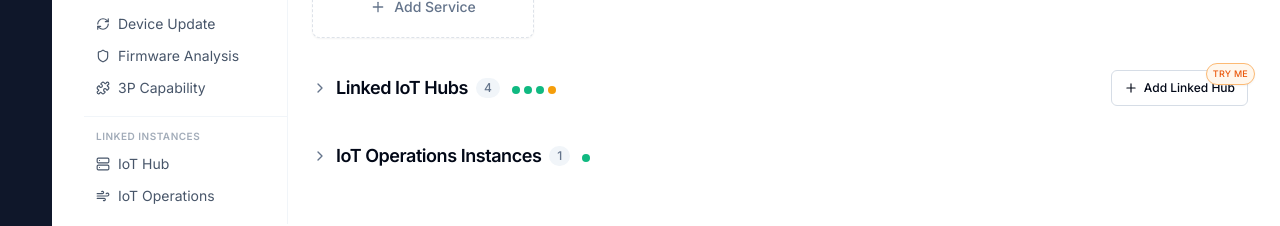
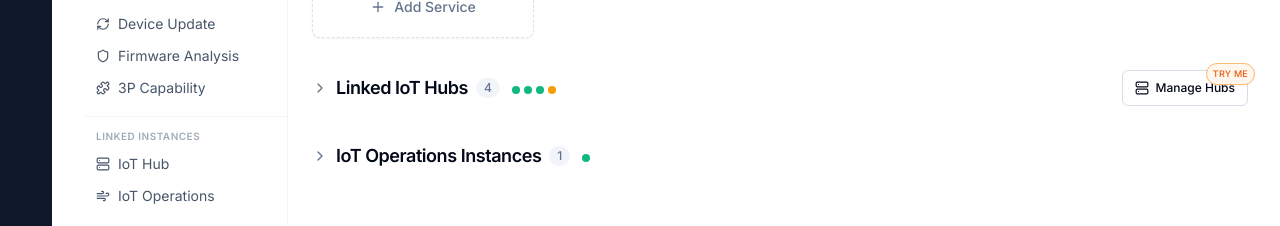
Before and after one commit to dimatx/dimatokar-ui-prototyping-microsoft, a React (Vite) app: page /adr-namespace in a window 1280 px wide. Shown: the part 528-754 px from the top of the page. Built offline with nearby package versions, Linux system fonts and the light colour scheme.

Commit message:
Dashboard: Manage Hubs navigates to IoT Hub page; Add Linked Hub stays on IoT Hub page

```diff
--- a/src/workflows/adr-namespace/Page.tsx
+++ b/src/workflows/adr-namespace/Page.tsx
@@ -680,15 +680,14 @@ export default function AdrNamespacePage() {
               className="gap-1.5 text-xs relative"
               onClick={(e) => {
                 e.stopPropagation()
-                setShowHubPicker(true)
+                navigateTo('iot-hub')
               }}
-              disabled={unlinkedHubs.length === 0}
             >
               <span className="absolute -right-2 -top-2 z-10 rounded-full border border-orange-300 bg-orange-50 px-1.5 py-0.5 text-[9px] font-medium text-orange-600 tracking-wide uppercase shadow-sm">
                 try me
               </span>
-              <Plus className="h-3.5 w-3.5" />
-              Add Linked Hub
+              <Server className="h-3.5 w-3.5" />
+              Manage Hubs
             </Button>
           }
         />
```
